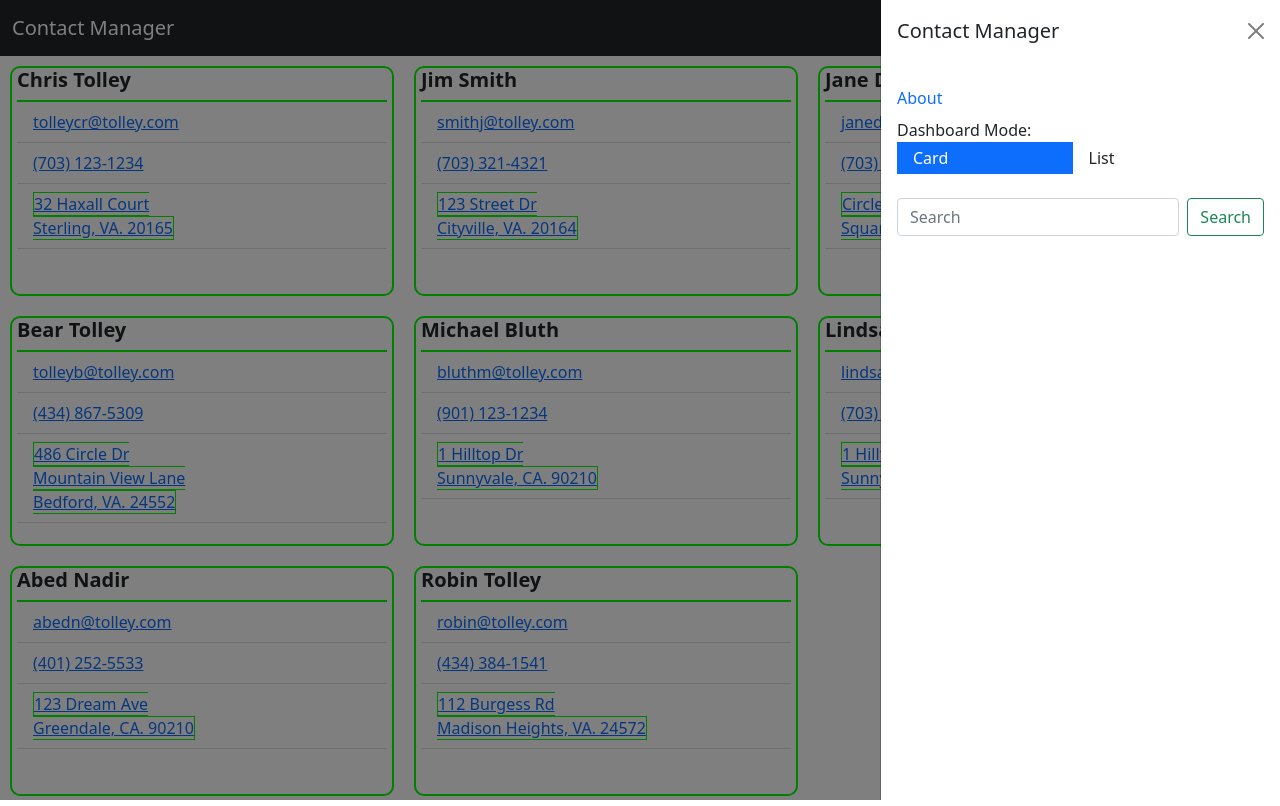
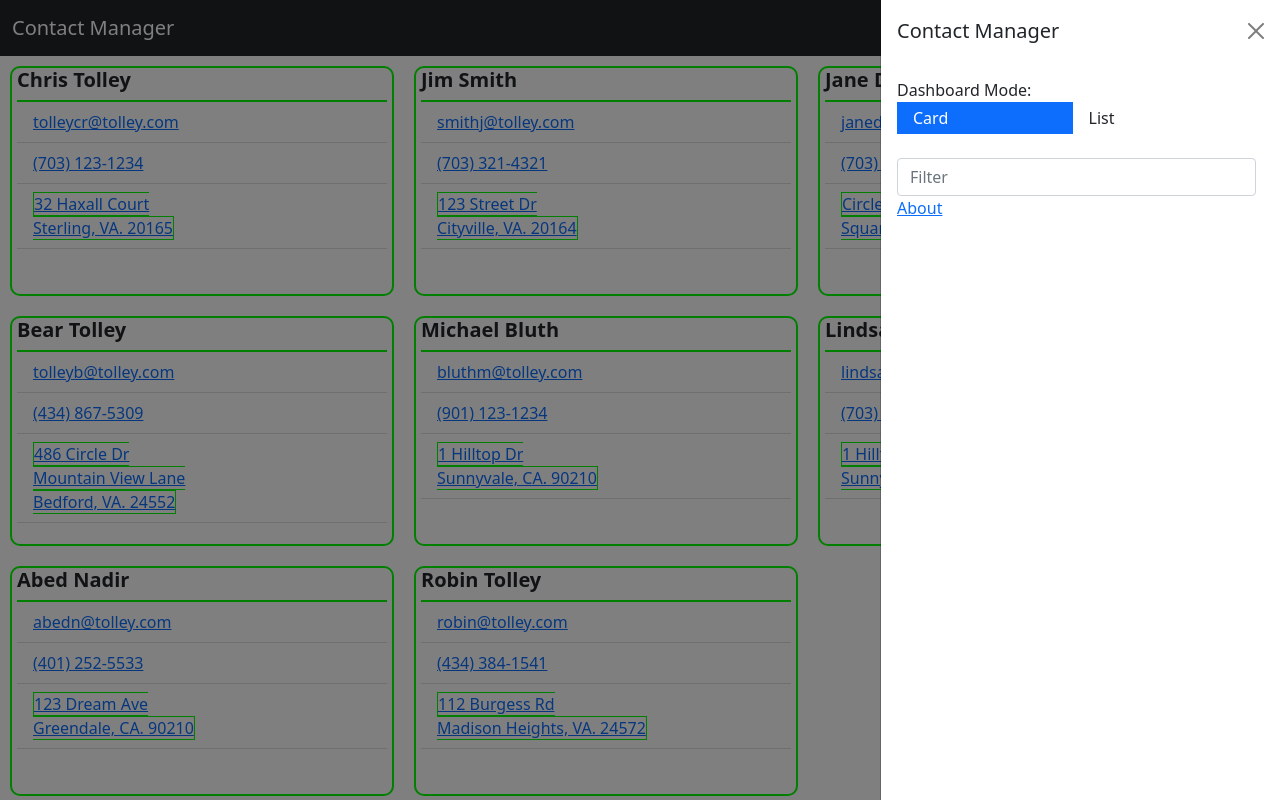
Before and after one commit to tolley/react-functional-contact-manager, a React (Create React App) app in the folder contact-manager/: page / in a window 1280 px wide. Both pictures are taken after a click on the button 1240 px from the left and 28 px from the top of the page. Built offline with nearby package versions, Linux system fonts and the light colour scheme.

Commit message:
Created an About modal component and altered the link in the header to show it

```diff
--- a/contact-manager/src/App.scss
+++ b/contact-manager/src/App.scss
@@ -19,6 +19,12 @@
 
 .ucfirst {
   text-transform: capitalize;
+}
+
+a.mockLink {
+  color: 00f;
+  text-decoration: underline;
+  cursor: pointer;
 }
 
 .uc {
--- /dev/null
+++ b/contact-manager/src/features/about/About.js
@@ -0,0 +1,53 @@
+import React, { useState } from 'react';
+import { Modal } from 'react-bootstrap';
+
+export default function About(props) {
+    const [show, setShow] = useState(false);
+
+    const handleShow = () => setShow(true);
+    const handleClose = () => setShow(false);
+
+    const url = "";
+
+    return (
+        <>
+            <a className="mockLink" onClick={handleShow}>
+                About
+            </a>
+            <Modal show={show} onHide={handleClose}>
+                <Modal.Header closeButton>
+                    <Modal.Title>
+                        About Contact Manager
+                    </Modal.Title>
+                </Modal.Header>
+                <Modal.Body>
+                    <p>
+                        Written by <a
+                            href="http://tolleycoder.com"
+                            target="_blank"
+                            rel="noreferrer">
+                                Chris Tolley
+                            </a>
+                    </p>
+                    <p>
+                        This contact manager allows the user to perform basic CRUD
+                        on contact information. It provides functionality like searching
+                        and sorting as well as single click actions like starting an email,
+                        opening an address in a map app, or calling a contact (from
+                        your phone or PC).
+                    </p>
+                    <p>
+                        The UI is written in React/Redux using functional react components,
+                        with VS Code, and a variety of browsers for testing. Also used
+                        bootstrap, lodash, and axios. The code was tracked with GIT
+                        (<a
+                            target="_blank"
+                            href="https://github.com/tolley/react-functional-contact-manager">
+                                github
+                        </a>)
+                    </p>
+                </Modal.Body>
+            </Modal>
+        </>
+    );
+}
--- a/contact-manager/src/features/contactsCollection/ContactsCollection.js
+++ b/contact-manager/src/features/contactsCollection/ContactsCollection.js
@@ -2,7 +2,7 @@
 // the contacts
 import React, { useEffect } from 'react';
 import { useDispatch, useSelector } from 'react-redux';
-import { Table } from 'react-bootstrap';
+import { Table, Spinner } from 'react-bootstrap';
 import { read } from './ContactsSlice';
 import ContactCard from '../contactCard/ContactCard';
 import ContactListItem from '../contactListItem/ContactListItem';
@@ -22,7 +22,10 @@ const ContactsCollection = () => {
 
     if(contacts.loading) {
         return (
-            <div>Loading...</div>
+            <span>
+                <br />
+                <Spinner animation="border" role="status" size="lg" />
+            </span>
         );
     } else {
         switch(displayMode) {
--- a/contact-manager/src/features/header/Header.js
+++ b/contact-manager/src/features/header/Header.js
@@ -13,6 +13,7 @@ import {
     // DropdownButton,
 } from 'react-bootstrap';
 import { setDisplayMode } from './headerSlice';
+import About from '../about/About';
 
 export default function Header() {
     const dispatch = useDispatch();
@@ -35,9 +36,6 @@ export default function Header() {
                             </Offcanvas.Title>
                         </Offcanvas.Header>
                         <Offcanvas.Body>
-                            <Nav className="justify-content-end flex-grow-1 pe-3">
-                                <Nav.Link href="/about">About</Nav.Link>
-                            </Nav>
                             <Nav className="justify-content=end flex-grow-1 pe-3">
                                 Dashboard Mode:
                                 <ButtonGroup
@@ -57,12 +55,14 @@ export default function Header() {
                             <Form className="d-flex">
                                 <FormControl
                                     type="search"
-                                    placeholder="Search"
+                                    placeholder="Filter"
                                     className="me-2"
-                                    aria-label="Search"
+                                    aria-label="Filter"
                                 />
-                                <Button variant="outline-success">Search</Button>
                             </Form>
+                            <Nav className="justify-content-end flex-grow-1 pe-3">
+                                <About />
+                            </Nav>
                         </Offcanvas.Body>
                     </Navbar.Offcanvas>
                 </Container>
```
